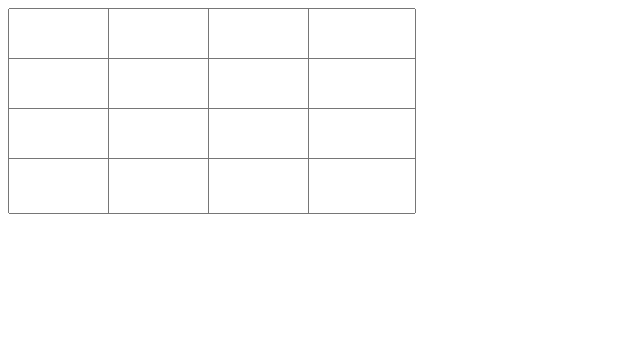
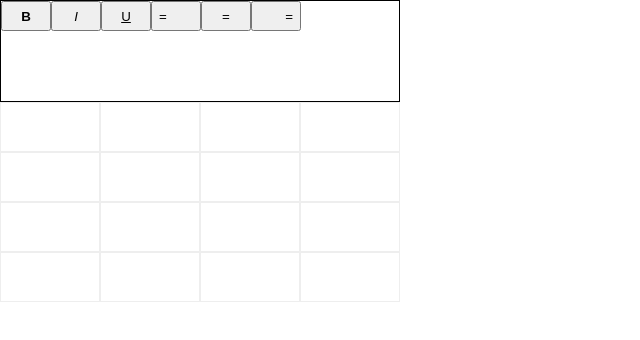
Before and after one commit to louisrowan/spreadsheet, a plain HTML site: page index.html in a window 1280 px wide. Shown: the whole page, without its empty margins (0-640 px from the left). Drawn offline with Linux system fonts and the light colour scheme.

Commit message:
adds css buttons

```diff
--- a/cell.js
+++ b/cell.js
@@ -18,13 +18,13 @@ function Cell () {
     this.input.addEventListener('focus',(e) => {
 
         // this.input.style['boxShadow'] = '0px 0px 0px 1px black inset';
-        this.input.style.background = 'whitesmoke';
+        this.input.style.border = '2px solid green';
     })
 
     this.input.addEventListener('blur',(e) => {
 
         // this.input.style['boxShadow'] = 'none';
-        this.input.style.background = 'white';
+        this.input.style.border = '1px solid rgb(238, 238, 238)';
     })
 
     this.input.addEventListener('mousedown', (e) => {
@@ -72,7 +72,12 @@ function cellStyle(div) {
 
 function inputStyle(input) {
 
-    input.style.width = '100%';
-    input.style.height = '100%';
-    input.style.outline = 'none';
+    const style = input.style;
+
+    style.width = '100%';
+    style.height = '100%';
+    style.outline = 'none';
+    style.border = '1px solid rgb(238, 238, 238)';
+    style['boxSizing'] = 'border-box';
+    style.cursor = 'cell';
 }
--- a/index.html
+++ b/index.html
@@ -6,6 +6,8 @@
 <body>
     <div id='main'></div>
     <script src='./cell.js'></script>
+    <script src='./toolbar.js'></script>
+    <script src='./window.js'></script>
     <script src='./index.js'></script>
 </body>
 </html>
--- a/index.js
+++ b/index.js
@@ -6,15 +6,19 @@ const ROW_COUNT = 4;
 const COL_COUNT = 4;
 
 main.style.width = `${100 * COL_COUNT}px`;
-main.style.padding = '0px';
-main.style.margin = '0px';
+
+const body = document.body;
+body.style.padding = '0px';
+body.style.margin = '0px';
+
+
+// add nav bar
+main.appendChild(new Toolbar())
 
 
 
-
-
+// add cells
 for (let i = 0; i < ROW_COUNT; ++i) {
-
 
     for (let j = 0; j < COL_COUNT; ++j) {
 
@@ -23,17 +27,3 @@ for (let i = 0; i < ROW_COUNT; ++i) {
         main.appendChild(_cell.div)
     }
 }
-
-
-window.addEventListener('mouseup', (e) => {
-
-        const inputs = document.getElementsByTagName('input');
-        console.log(inputs);
-        console.log(typeof inputs);
-
-        Object.keys(inputs).forEach((i) => {
-
-            inputs[i].style.outline = 'none';
-        })
-        window.mousedown = false;
-    })
--- /dev/null
+++ b/toolbar.js
@@ -0,0 +1,75 @@
+'use strict';
+
+function Toolbar () {
+
+    this.toolbar = document.createElement('div');
+    styleToolbar(this.toolbar);
+
+    addButtons(this.toolbar);
+
+    return this.toolbar;
+}
+
+
+
+function styleToolbar(toolbar) {
+
+    const style = toolbar.style;
+
+    style.height = '100px';
+    style.border = '1px solid black';
+
+}
+
+
+function addButtons(toolbar) {
+
+    const buttonAttributes = [
+        {
+            key: 'fontWeight',
+            value: 'bold',
+            text: 'B'
+        },
+        {
+            key: 'fontStyle',
+            value: 'italic',
+            text: 'I'
+        },
+        {
+            key: 'textDecoration',
+            value: 'underline',
+            text: 'U'
+        },
+        {
+            key: 'textAlign',
+            value: 'left',
+            text: '='
+        },
+        {
+            key: 'textAlign',
+            value: 'center',
+            text: '='
+        },
+        {
+            key: 'textAlign',
+            value: 'right',
+            text: '='
+        }
+    ];
+
+    buttonAttributes.forEach((atts) => toolbar.appendChild(new CssButton(atts)));
+
+}
+
+
+function CssButton(atts) {
+
+    this.button = document.createElement('button');
+    this.button.innerText = atts.text;
+    this.button.style[atts.key] = atts.value;
+    this.button.style.width = '50px';
+    this.button.style.height = '30px';
+
+    return this.button;
+
+}
--- /dev/null
+++ b/window.js
@@ -0,0 +1,14 @@
+'use strict';
+
+window.addEventListener('mouseup', (e) => {
+
+    const inputs = document.getElementsByTagName('input');
+    console.log(inputs);
+    console.log(typeof inputs);
+
+    Object.keys(inputs).forEach((i) => {
+
+        inputs[i].style.outline = 'none';
+    })
+    window.mousedown = false;
+})
```
